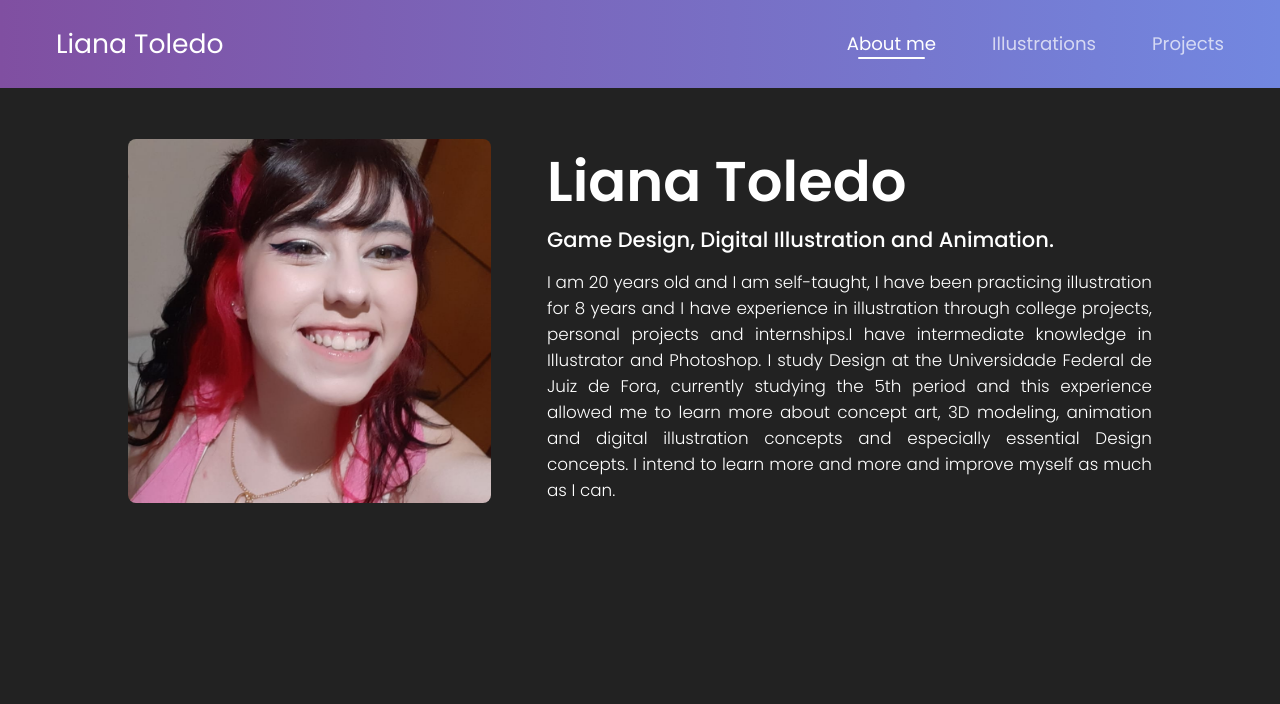
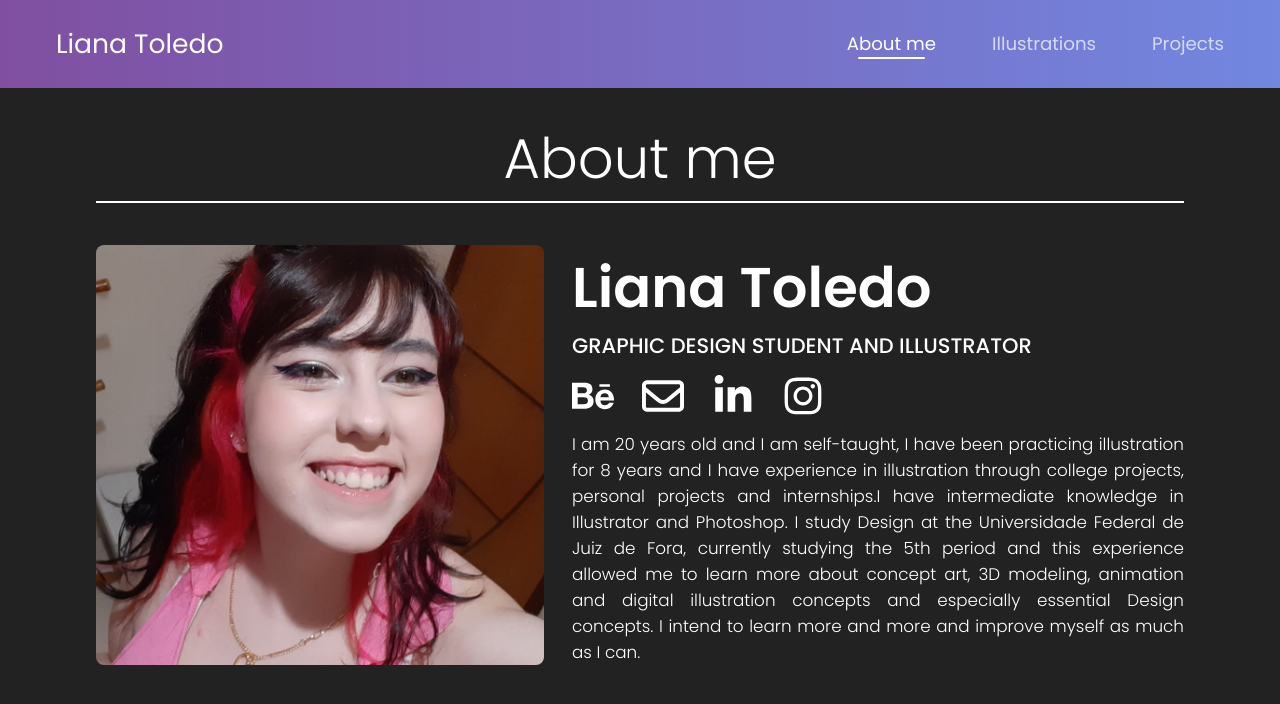
Before and after one commit to 4kauanmota/lianaToledo_portfolio, a React app: page / in a window 1280 px wide. Shown: the top 704 px of the page. Built offline with nearby package versions, Linux system fonts and the light colour scheme.

Commit message:
:sparkles: feat: About me page

```diff
--- a/package.json
+++ b/package.json
@@ -9,6 +9,11 @@
     "build": "webpack --mode=production"
   },
   "dependencies": {
+    "@fortawesome/fontawesome-svg-core": "^6.5.1",
+    "@fortawesome/free-brands-svg-icons": "^6.5.1",
+    "@fortawesome/free-regular-svg-icons": "^6.5.1",
+    "@fortawesome/free-solid-svg-icons": "^6.5.1",
+    "@fortawesome/react-fontawesome": "^0.2.0",
     "@types/react": "^18.2.21",
     "@types/react-dom": "^18.2.7",
     "@types/react-router-dom": "^5.3.3",
--- a/src/App.scss
+++ b/src/App.scss
@@ -30,3 +30,9 @@ main {
     font-size: 14px;
   }
 }
+
+@media (max-width: screens.$tablet-max) {
+  html {
+    font-size: 12px;
+  }
+}
--- /dev/null
+++ b/src/components/atoms/LinkButton.module.scss
@@ -0,0 +1,28 @@
+@use "/src/theme/colors.scss";
+@use "/src/theme/screens.scss";
+
+.linkButton {
+  display: inline-block;
+  width: 3rem;
+  height: 3rem;
+
+  background-color: colors.$background;
+  border-radius: 16px;
+
+  transition: 0.4s all cubic-bezier(0.68, -0.55, 0.27, 1.55);
+
+  &:hover {
+    transform: translate(-6px, 6px);
+
+    & > * {
+      color: colors.$main;
+    }
+  }
+
+  & > * {
+    width: 100%;
+    height: 100%;
+
+    transition: 0.3s all linear;
+  }
+}
--- /dev/null
+++ b/src/components/atoms/LinkButton.tsx
@@ -0,0 +1,17 @@
+import React from "react";
+import { FontAwesomeIcon } from "@fortawesome/react-fontawesome";
+import { IconProp } from "@fortawesome/fontawesome-svg-core";
+
+import styles from "./LinkButton.module.scss";
+
+type LinkButtonType = { link: string; icon: IconProp };
+
+const LinkButton = ({ link, icon }: LinkButtonType) => {
+  return (
+    <a href={link} target="_blank" className={styles.linkButton}>
+      <FontAwesomeIcon icon={icon} color="#fff" />
+    </a>
+  );
+};
+
+export default LinkButton;
--- /dev/null
+++ b/src/components/atoms/Title.module.scss
@@ -0,0 +1,19 @@
+@use "/src/theme/colors.scss";
+
+.title {
+  display: block;
+
+  padding: 0 0 3rem 0;
+
+  h1 {
+    width: auto;
+
+    text-align: center;
+    font-size: 4rem;
+    font-weight: 300;
+
+    margin: 0;
+
+    border-bottom: 2px solid colors.$text;
+  }
+}
--- /dev/null
+++ b/src/components/atoms/Title.tsx
@@ -0,0 +1,15 @@
+import React from "react";
+
+import styles from "./Title.module.scss";
+
+type TitleType = { children: string };
+
+const Title = ({ children }: TitleType) => {
+  return (
+    <span className={styles.title}>
+      <h1>{children}</h1>
+    </span>
+  );
+};
+
+export default Title;
--- a/src/pages/AboutMe.module.scss
+++ b/src/pages/AboutMe.module.scss
@@ -1,23 +1,36 @@
 @use "/src/theme/screens.scss";
 
 #aboutMe {
-  margin: 4% 0 0 0;
+  margin: 2rem 0 2rem 0;
+
+  & > * {
+    width: 85%;
+    max-width: 1920px;
+    margin: 0 auto;
+  }
 
   article {
-    width: 80%;
+    height: 100%;
 
-    margin: 0 auto;
+    padding: 0 2.5%;
 
     &.informations {
       display: flex;
-      justify-content: space-evenly;
-      gap: 4rem;
+      flex-direction: column;
+      gap: 2rem;
 
       overflow: scroll;
 
-      div.imageContainer {
-        width: clamp(40%, 45%, 50%);
-        max-height: auto;
+      .title {
+        display: flex;
+        gap: 2rem;
+
+        .imageContainer {
+          width: 15vw;
+          min-width: 15vw;
+
+          height: auto;
+          min-height: 15vw;
 
           border-radius: 8px;
 
@@ -31,14 +44,10 @@
           }
         }
 
-      div.text {
-        width: clamp(50%, 75%, 80%);
-
-        text-align: justify;
-
+        .presentation {
           display: flex;
           flex-direction: column;
-        justify-content: space-between;
+          justify-content: space-evenly;
 
           h1 {
             font-size: 4rem;
@@ -54,11 +63,30 @@
             margin: 0 0 1rem 0;
           }
 
+          .icons {
+            display: flex;
+            justify-content: flex-start;
+            gap: 2rem;
+
+            margin: 0 0 1rem 0;
+          }
+        }
+
+        .text {
+          width: 100%;
+
+          text-align: justify;
+
+          display: flex;
+          flex-direction: column;
+          justify-content: space-between;
+
           p {
             font-size: 1.2rem;
             font-weight: 300;
 
             margin: 0;
+          }
         }
       }
     }
@@ -72,26 +100,40 @@
 
       &.informations {
         flex-direction: column;
+
+        .title {
+          flex-direction: column;
+          align-items: center;
           gap: 1rem;
 
-        div.imageContainer {
-          width: 100%;
-          height: 45vh;
+          .imageContainer {
+            width: 45vw;
+            height: 45vw;
 
             img {
             }
           }
 
-        div.text {
-          width: 100%;
+          .presentation {
+            gap: 1rem;
 
             h1 {
               text-align: center;
+              font-size: 3.5rem;
             }
 
             h3 {
+              text-align: center;
             }
 
+            .icons {
+              justify-content: center;
+            }
+          }
+        }
+
+        .text {
+          width: 100%;
           p {
           }
         }
@@ -99,3 +141,35 @@
     }
   }
 }
+
+@media (max-width: screens.$laptop-max) {
+  #aboutMe {
+    article {
+      width: 90%;
+
+      &.informations {
+        .title {
+          .imageContainer {
+            min-width: 35vw;
+          }
+        }
+      }
+    }
+  }
+}
+
+@media (min-width: screens.$desktop-max) {
+  #aboutMe {
+    article {
+      &.informations {
+        .title {
+          .imageContainer {
+            width: 400px;
+            height: 400px;
+            min-height: auto;
+          }
+        }
+      }
+    }
+  }
+}
--- a/src/pages/AboutMe.tsx
+++ b/src/pages/AboutMe.tsx
@@ -1,32 +1,71 @@
 import React from "react";
+import {
+  faBehance,
+  faInstagram,
+  faLinkedinIn,
+} from "@fortawesome/free-brands-svg-icons";
 
 import styles from "./AboutMe.module.scss";
 
 import perfil from "../../public/assets/img/perfil.jpeg";
+import Title from "../components/atoms/Title";
+import LinkButton from "../components/atoms/LinkButton";
+import { faEnvelope } from "@fortawesome/free-regular-svg-icons";
 
 const AboutMe = () => {
   return (
     <>
       <section id={styles.aboutMe}>
+        <Title>About me</Title>
+
         <article className={styles.informations}>
-          <div className={styles.imageContainer}>
+          <div className={styles.title}>
+            <span className={styles.imageContainer}>
               <img src={perfil} />
+            </span>
+
+            <span className={styles.presentation}>
+              <h1>Liana Toledo</h1>
+
+              <h3>GRAPHIC DESIGN STUDENT AND ILLUSTRATOR</h3>
+
+              <div className={styles.icons}>
+                <LinkButton
+                  link="https://www.behance.net/lianaolito42c1"
+                  icon={faBehance}
+                />
+
+                <LinkButton
+                  link="mailto:liana.olitole@gmail.com"
+                  icon={faEnvelope}
+                />
+
+                <LinkButton
+                  link="https://www.linkedin.com/in/liana-olitole/"
+                  icon={faLinkedinIn}
+                />
+
+                <LinkButton
+                  link="https://www.instagram.com/wannysenpai/"
+                  icon={faInstagram}
+                />
               </div>
 
               <div className={styles.text}>
-            <h1>Liana Toledo</h1>
-            <h3>Game Design, Digital Illustration and Animation.</h3>
                 <p>
                   I am 20 years old and I am self-taught, I have been practicing
                   illustration for 8 years and I have experience in illustration
-              through college projects, personal projects and internships.I have
-              intermediate knowledge in Illustrator and Photoshop. I study
-              Design at the Universidade Federal de Juiz de Fora, currently
-              studying the 5th period and this experience allowed me to learn
-              more about concept art, 3D modeling, animation and digital
-              illustration concepts and especially essential Design concepts. I
-              intend to learn more and more and improve myself as much as I can.
+                  through college projects, personal projects and internships.I
+                  have intermediate knowledge in Illustrator and Photoshop. I
+                  study Design at the Universidade Federal de Juiz de Fora,
+                  currently studying the 5th period and this experience allowed
+                  me to learn more about concept art, 3D modeling, animation and
+                  digital illustration concepts and especially essential Design
+                  concepts. I intend to learn more and more and improve myself
+                  as much as I can.
                 </p>
+              </div>
+            </span>
           </div>
         </article>
       </section>
```
Also changed, not shown: 1 other file (tests, documents, lock files or other folders). Lines whose indentation alone changed are shown as unchanged.
